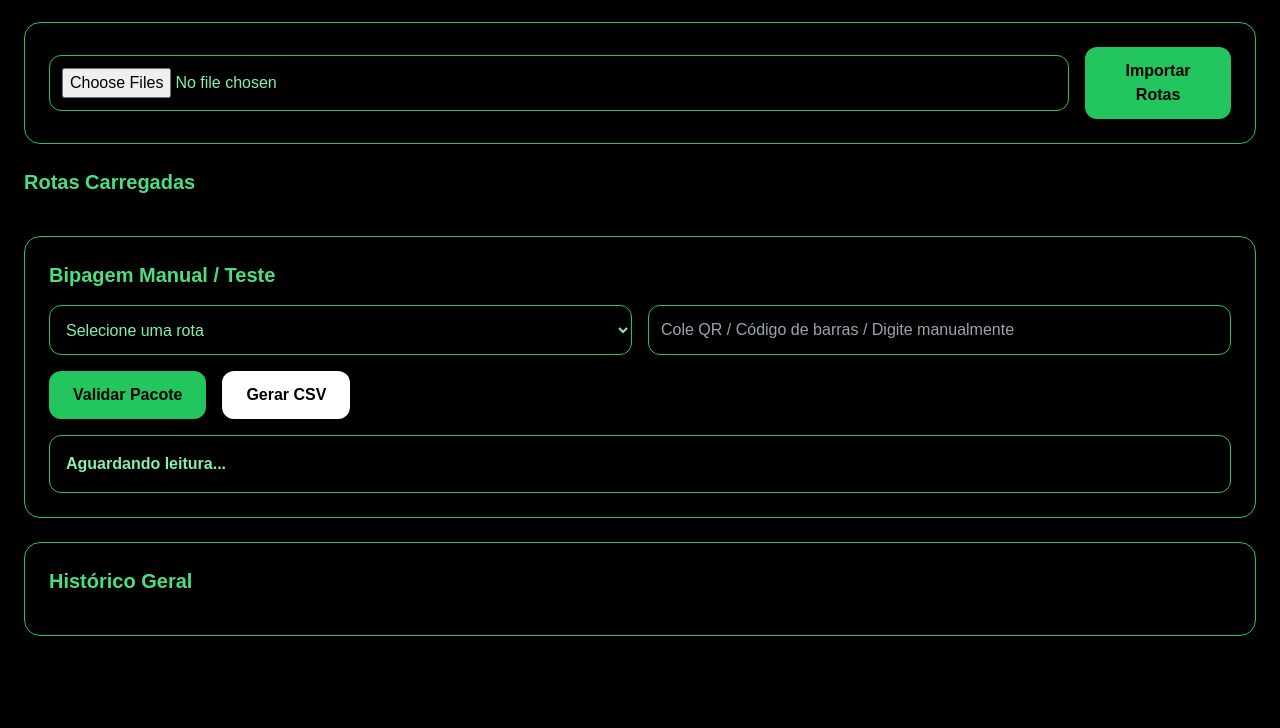
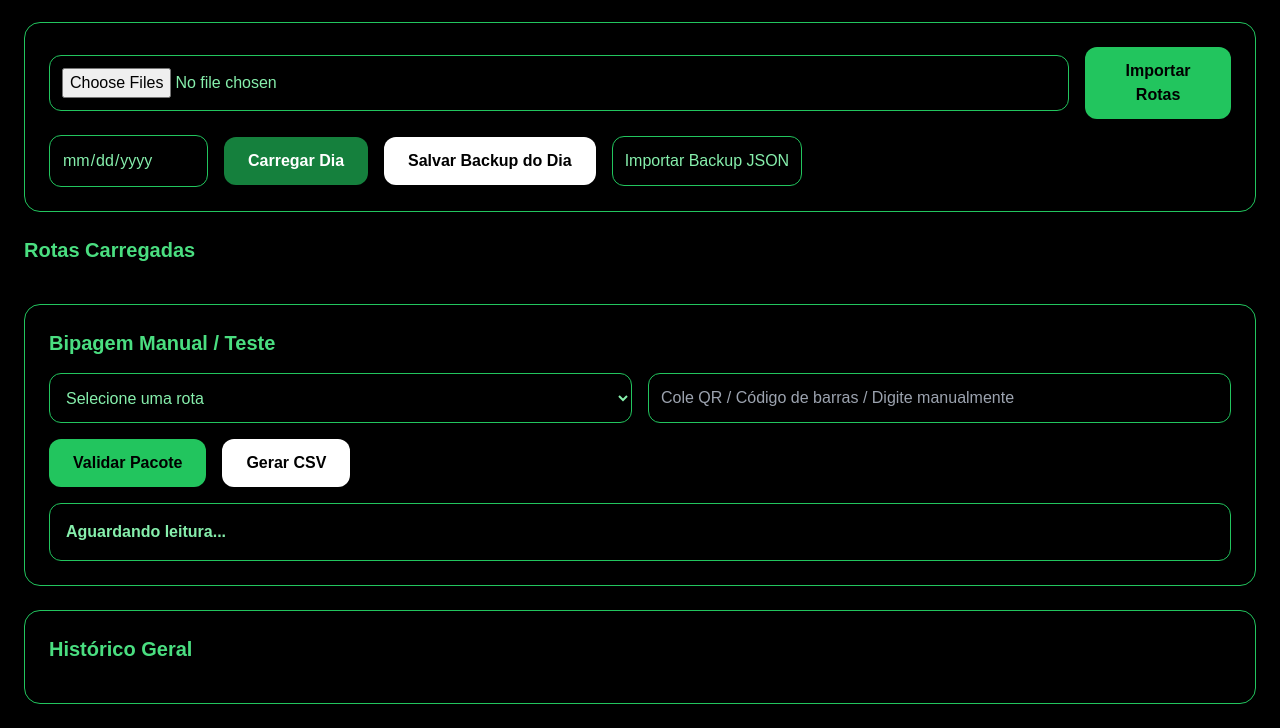
Before and after one commit to dcar2x777-rgb/BIPAGEM1, a website: page public/index.html in a window 1280 px wide. Shown: the part 172-900 px from the top of the page. Before the commit the page ends 832 px from the top, so only its background shows below. Drawn offline with nearby package versions, Linux system fonts and the light colour scheme.

Commit message:
Update index.html

```diff
--- a/public/index.html
+++ b/public/index.html
@@ -29,6 +29,22 @@
         <input id="txtFiles" type="file" accept=".txt" multiple class="border border-green-500 bg-black text-green-300 rounded-xl p-3 w-full" />
         <button type="button" onclick="importarRotas()" class="bg-green-500 text-black px-6 py-3 rounded-xl font-bold">Importar Rotas</button>
       </div>
+      <div class="flex flex-col md:flex-row gap-4 items-start md:items-center mt-4">
+  <input id="dataOperacao" type="date" class="border border-green-500 bg-black text-green-300 rounded-xl p-3" />
+
+  <button type="button" onclick="carregarDiaSelecionado()" class="bg-green-700 text-white px-6 py-3 rounded-xl font-bold">
+    Carregar Dia
+  </button>
+
+  <button type="button" onclick="exportarBackupDia()" class="bg-white text-black px-6 py-3 rounded-xl font-bold">
+    Salvar Backup do Dia
+  </button>
+
+  <label class="border border-green-500 bg-black text-green-300 rounded-xl p-3 cursor-pointer">
+    Importar Backup JSON
+    <input type="file" accept=".json" onchange="importarBackupDia(event)" class="hidden">
+  </label>
+</div>
     </section>
 
     <section>
```
